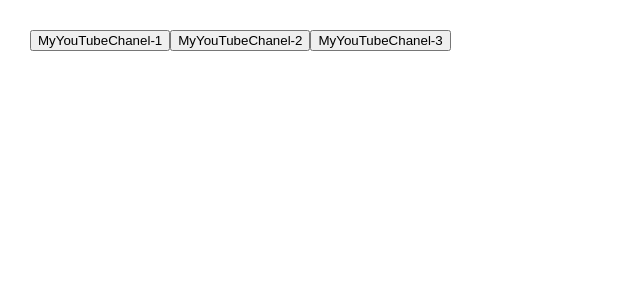
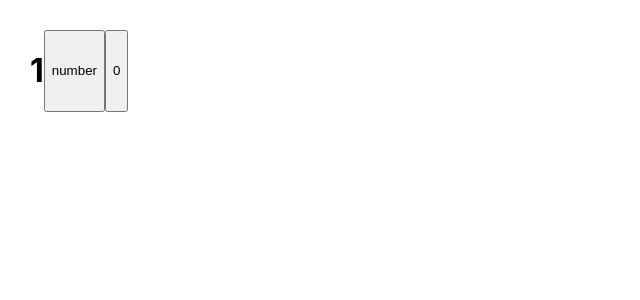
Before and after one commit to rutkovsky/microtasks, a React (Create React App) app: page / in a window 1280 px wide. Shown: the top 300 px of the page, without its empty margins (0-640 px from the left). Built offline with nearby package versions, Linux system fonts and the light colour scheme.

Commit message:
microtasks -useState

```diff
--- a/src/App.tsx
+++ b/src/App.tsx
@@ -1,26 +1,36 @@
-import React, {MouseEvent} from 'react';
+import React, {MouseEvent, useState} from 'react';
 import './App.css';
 import {Button} from './Components/Button';
 
 const App = () => {
-    const Button1Foo = (subscriber: string, age: number) => {
-        console.log(subscriber, age)
+    // const Button1Foo = (subscriber: string, age: number) => {
+    //     console.log(subscriber, age)
+    // }
+    // const Button2Foo = (subscriber: string, age: number) => {
+    //     console.log(subscriber, age)
+    // }
+    // const Button3Foo = (text: string) => {
+    //     console.log(text)
+    // }
+    let [a, setA] = useState(1)
+    const onClickFoo = () => {
+        console.log(a)
+        setA(++a)
     }
-    const Button2Foo = (subscriber: string, age: number) => {
-        console.log(subscriber, age)
+    const onClickFoo0 = () => {
+        setA(0)
     }
-    const Button3Foo = (text: string) => {
-        console.log(text)
-    }
-
     return (
         <div className="App">
-            <Button name={'MyYouTubeChanel-1'}
-                    callback={() => Button1Foo('Vasya', 11)}/>
-            <Button name={'MyYouTubeChanel-2'}
-                    callback={() => Button2Foo('Ivan', 100)}/>
-            <Button name={'MyYouTubeChanel-3'}
-                    callback={() => Button3Foo('Im stupid button')}/>
+            {/*<Button name={'MyYouTubeChanel-1'}*/}
+            {/*        callback={() => Button1Foo('Vasya', 11)}/>*/}
+            {/*<Button name={'MyYouTubeChanel-2'}*/}
+            {/*        callback={() => Button2Foo('Ivan', 100)}/>*/}
+            {/*<Button name={'MyYouTubeChanel-3'}*/}
+            {/*        callback={() => Button3Foo('Im stupid button')}/>*/}
+            <h1>{a}</h1>
+            <button onClick={onClickFoo}>number</button>
+            <button onClick={onClickFoo0}>0</button>
         </div>
     )
 }
```
